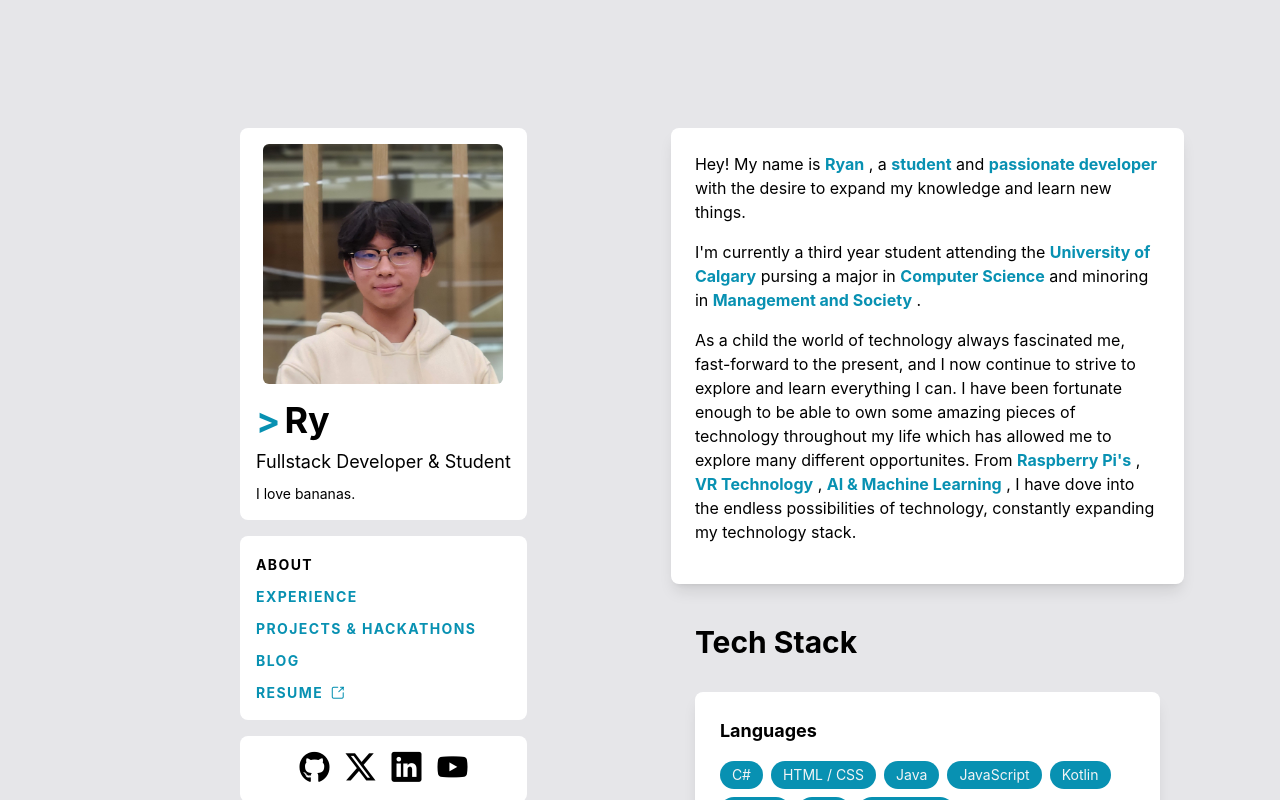
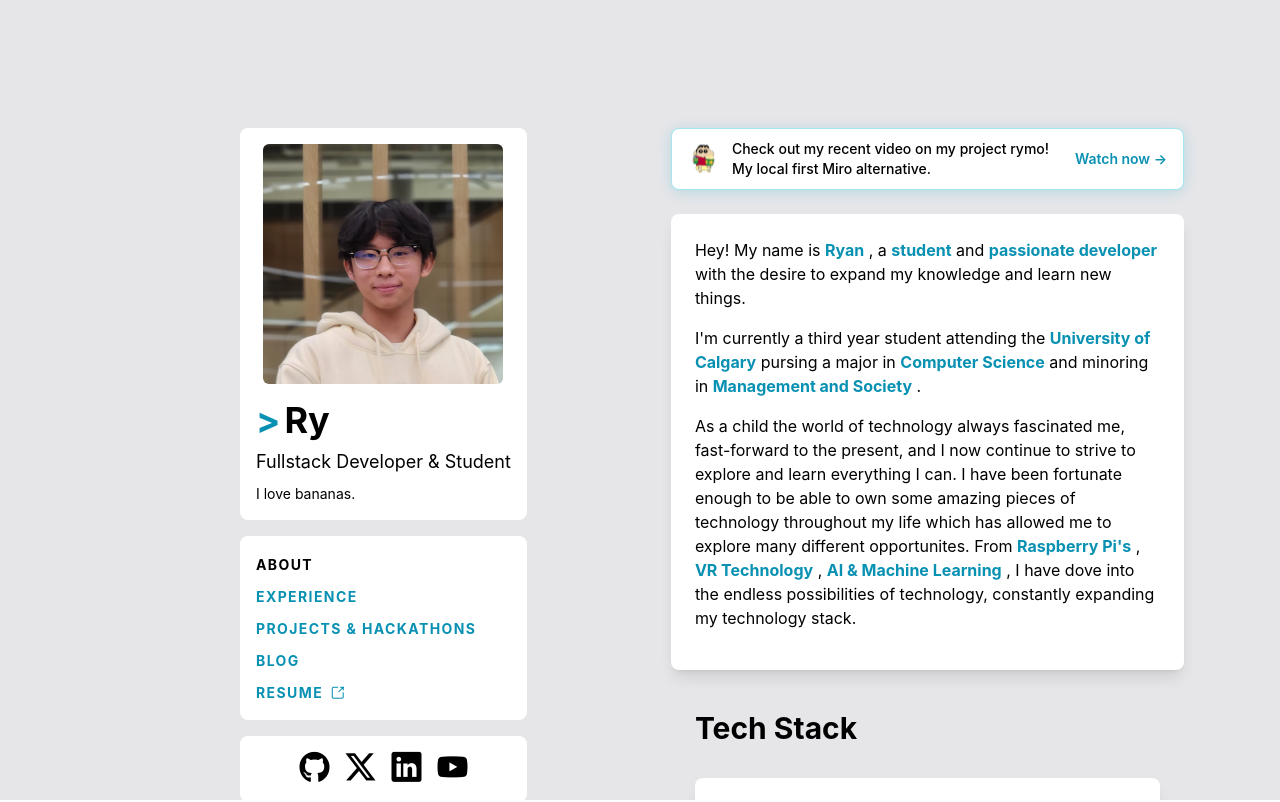
Before and after one commit to ryanwoong/portfolio-website, a Vue app: page / in a window 1280 px wide. Built offline with nearby package versions, Linux system fonts and the light colour scheme.

Commit message:
feat: add notification banner, new video links

```diff
--- /dev/null
+++ b/src/components/NotificationBanner.vue
@@ -0,0 +1,83 @@
+<script setup>
+import shinchan from "@/assets/shinchan.png";
+
+defineProps({
+  message: {
+    type: String,
+    required: true,
+  },
+  link: {
+    type: String,
+    default: null,
+  },
+  linkText: {
+    type: String,
+    default: "Learn more",
+  },
+});
+</script>
+
+<template>
+  <div
+    class="banner flex items-center justify-center gap-3 px-4 py-2.5 mb-6 rounded-lg max-w-3xl text-sm font-medium shadow-md backdrop-blur-md"
+    :style="{ backgroundColor: '#ffffff' }"
+  >
+    <img
+      :src="shinchan"
+      alt="Shinchan"
+      class="shinchan w-8 h-8 object-contain shrink-0"
+    />
+    <span class="text-black">{{ message }}</span>
+    <a
+      v-if="link"
+      :href="link"
+      target="_blank"
+      rel="noopener noreferrer"
+      class="ml-1 text-cyan-600 font-semibold hover:underline shrink-0"
+    >
+      {{ linkText }} →
+    </a>
+  </div>
+</template>
+
+<style scoped>
+/* Slide down + fade in on mount */
+.banner {
+  animation: slideDown 0.5s cubic-bezier(0.16, 1, 0.3, 1) both,
+             borderGlow 3s ease-in-out 0.5s infinite;
+  border: 1.5px solid transparent;
+}
+
+@keyframes slideDown {
+  from {
+    opacity: 0;
+    transform: translateY(-16px);
+  }
+  to {
+    opacity: 1;
+    transform: translateY(0);
+  }
+}
+
+/* Soft repeating border glow */
+@keyframes borderGlow {
+  0%, 100% {
+    border-color: transparent;
+    box-shadow: 0 2px 8px rgba(0, 0, 0, 0.08);
+  }
+  50% {
+    border-color: rgba(6, 182, 212, 0.45);
+    box-shadow: 0 2px 16px rgba(6, 182, 212, 0.25);
+  }
+}
+
+/* Gentle bob on the Shinchan image */
+.shinchan {
+  animation: bob 2.5s ease-in-out 0.8s infinite;
+}
+
+@keyframes bob {
+  0%, 100% { transform: translateY(0); }
+  50%       { transform: translateY(-4px); }
+}
+</style>
--- a/src/components/Project.vue
+++ b/src/components/Project.vue
@@ -1,13 +1,25 @@
 <script setup>
-import { defineProps } from "vue";
+import { computed } from "vue";
 
 const props = defineProps({
   title: String,
   img: String,
   description: String,
   link: String,
+  video_link: { type: String, default: null },
   skills: Array,
   delay: { type: Number, default: 0 },
+});
+
+const youtubeEmbedUrl = computed(() => {
+  if (!props.video_link) return null;
+  try {
+    const url = new URL(props.video_link);
+    const videoId = url.searchParams.get("v");
+    return videoId ? `https://www.youtube.com/embed/${videoId}` : null;
+  } catch {
+    return null;
+  }
 });
 </script>
 
@@ -37,6 +49,18 @@ const props = defineProps({
         {{ title }}
         <li class="pi pi-external-link text-xs ml-2"></li>
       </h3>
+      <div
+        v-if="youtubeEmbedUrl"
+        class="mb-4 rounded-lg overflow-hidden aspect-video"
+      >
+        <iframe
+          :src="youtubeEmbedUrl"
+          class="w-full h-full"
+          frameborder="0"
+          allow="accelerometer; autoplay; clipboard-write; encrypted-media; gyroscope; picture-in-picture"
+          allowfullscreen
+        />
+      </div>
       <p class="text-black max-w-2xl mb-4">{{ description }}</p>
       <div class="flex flex-wrap gap-2">
         <span
@@ -60,6 +84,18 @@ const props = defineProps({
     :visibleOnce="{ opacity: 1, y: 0, transition: { delay: props.delay, type: 'spring', stiffness: 220, damping: 24 } }"
   >
     <h3 class="text-xl font-semibold mb-2 text-cyan-600">{{ title }}</h3>
+    <div
+      v-if="youtubeEmbedUrl"
+      class="mb-4 rounded-lg overflow-hidden aspect-video"
+    >
+      <iframe
+        :src="youtubeEmbedUrl"
+        class="w-full h-full"
+        frameborder="0"
+        allow="accelerometer; autoplay; clipboard-write; encrypted-media; gyroscope; picture-in-picture"
+        allowfullscreen
+      />
+    </div>
     <p class="text-black max-w-2xl mb-4">{{ description }}</p>
     <div class="flex flex-wrap gap-2">
       <span
--- a/src/components/Projects.vue
+++ b/src/components/Projects.vue
@@ -18,6 +18,7 @@ const props = defineProps({
       :img="project.img"
       :description="project.description"
       :link="project.link"
+      :video_link="project.video_link"
       :skills="project.skills"
     />
   </div>
--- a/src/data.json
+++ b/src/data.json
@@ -5,6 +5,7 @@
             "img": "",
             "description": "A local-first knowledge canvas inspired by Miro for building, arranging, and connecting notes, links, and media — fully offline. Uses a custom JSON encoder/decoder for portable, interoperable boards stored entirely on disk.",
             "link": "https://www.youtube.com/watch?v=MgRekuT9zlw",
+            "video_link": "https://www.youtube.com/watch?v=MgRekuT9zlw",
             "skills": [
                 "Electron",
                 "TypeScript"
@@ -15,6 +16,7 @@
             "img": "",
             "description": "2nd place at Hack The Change 2024 among 50+ teams. Built a mental health app with an LLM that classifies user journals by tone and theme, plus a content moderation filter to keep the community safe.",
             "link": "https://devpost.com/software/petpals-9jb2s1",
+            "video_link": "https://www.youtube.com/watch?v=hSaXFfds34c",
             "skills": [
                 "Express",
                 "Firebase",
--- a/src/views/HomeView.vue
+++ b/src/views/HomeView.vue
@@ -3,6 +3,7 @@ import Experiences from "@/components/Experiences.vue";
 import { ref, onMounted, onUnmounted } from "vue";
 import jsonData from "@/data.json";
 import Navbar from "@/components/Navbar.vue";
+import NotificationBanner from "@/components/NotificationBanner.vue";
 import Projects from "@/components/Projects.vue";
 import Skills from "@/components/Skills.vue";
 
@@ -85,6 +86,12 @@ onUnmounted(() => {
       class="flex-1 overflow-y-auto py-6 px-4 md:py-12 md:px-24 md:mt-20"
       ref="mainContent"
     >
+      <NotificationBanner
+        message="Check out my recent video on my project rymo! My local first Miro alternative."
+        link="https://www.youtube.com/watch?v=MgRekuT9zlw"
+        linkText="Watch now"
+      />
+
       <section
         id="about"
         class="p-6 mb-6 md:mb-4 rounded-lg group backdrop-blur-md shadow-lg max-w-3xl"
```
Also changed, not shown: src/components/Navbar.vue (+34 -8 lines), src/main.ts (+10 -10 lines), src/assets/shinchan.png (added).
